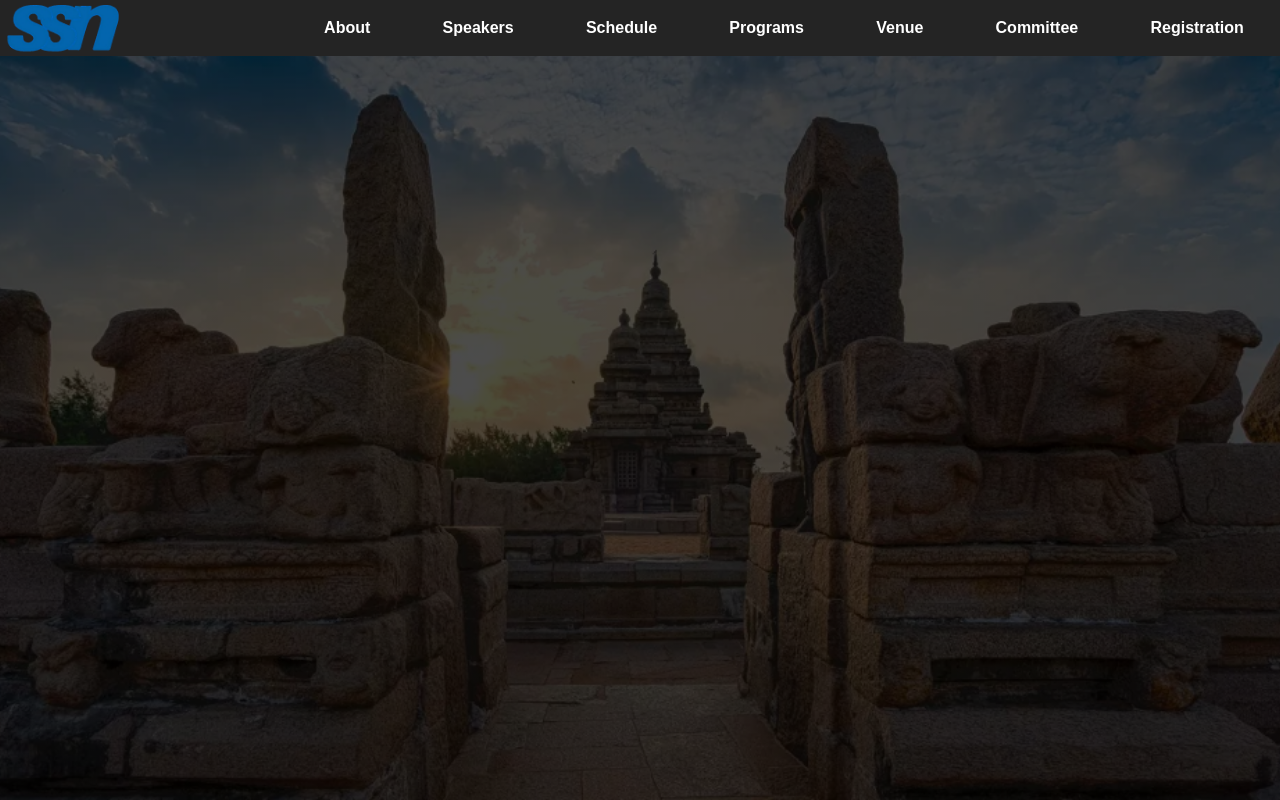
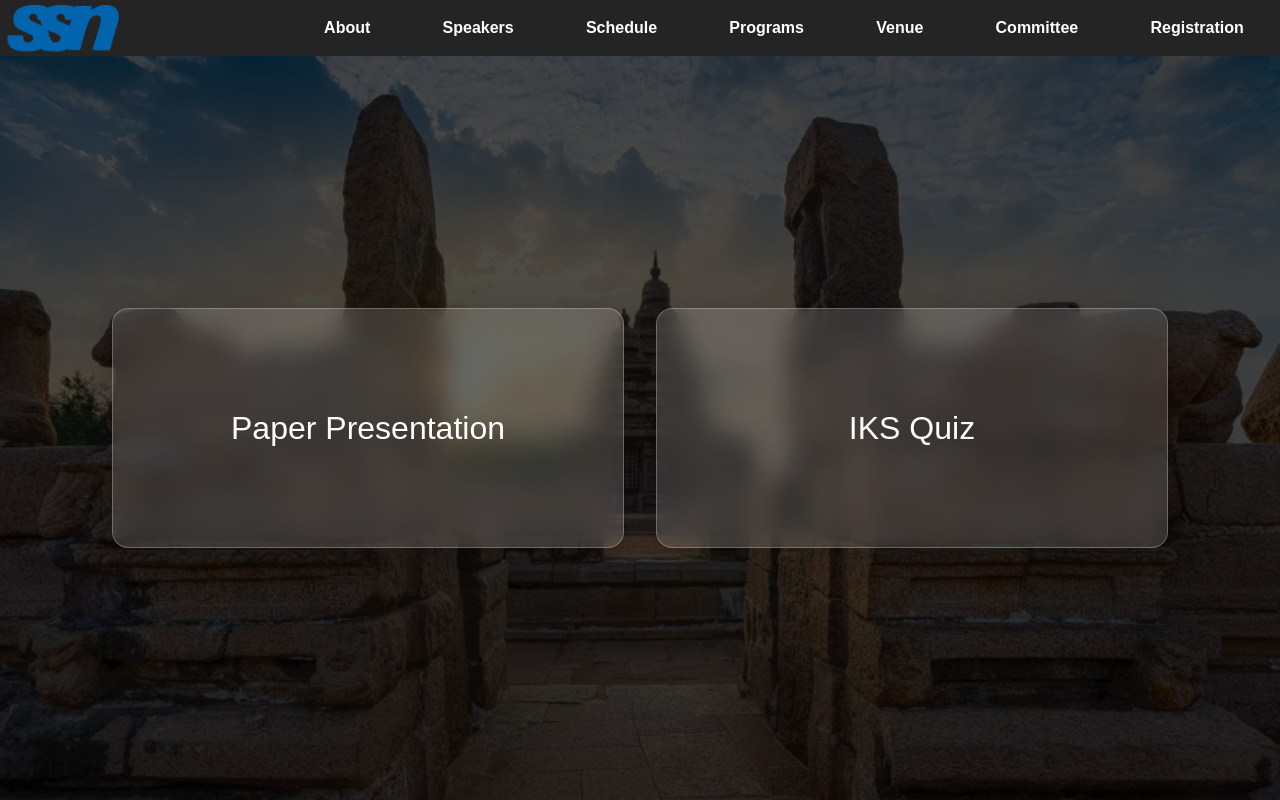
Before and after one commit to NikileshJayaguptha/iks-site, a React (Vite) app: page /#/about in a window 1280 px wide. Both pictures are taken after a click on the item "Programs". Built offline with nearby package versions, Linux system fonts and the light colour scheme.

Commit message:
programs page done

```diff
--- a/src/App.jsx
+++ b/src/App.jsx
@@ -4,8 +4,10 @@ import Home from "./Components/Home/home.jsx"
 import Speakers from './Components/Speakers/speakers.jsx'
 import About from './Components/About/about.jsx'
 import Committee from './Components/Committee/committee.jsx'
+import Program from './Components/Programs/program.jsx'
+import Paperpresentation from './Components/Paperpresentation/Paperpresentation.jsx'
+import Quizpage from "./Components/Quiz/quizpage.jsx"
 import { HashRouter, Routes, Route } from "react-router-dom"
-
 function App() {
   return (
     <HashRouter>
@@ -16,6 +18,9 @@ function App() {
         <Route path="/speakers" element={<Speakers />} />
         <Route path='/about' element={<About />}  />
         <Route path='/commitee' element={<Committee />}  />
+        <Route path='/programs' element={<Program />}  />
+        <Route path='/paperpresentation' element={<Paperpresentation />}  />
+        <Route path='/quiz' element={<Quizpage />}  />
 
       </Routes>
     </HashRouter>
--- a/src/Components/About/about.jsx
+++ b/src/Components/About/about.jsx
@@ -22,6 +22,7 @@ export default function About() {
           to knowledge that harmonizes material progress with spiritual wisdom.
         </p>
       </section>
+
 
       <section className="aboutsection">
         <h2 className="abtssntitle">Who can participate?</h2>
--- a/src/Components/Home/home.jsx
+++ b/src/Components/Home/home.jsx
@@ -19,6 +19,7 @@ export default function home() {
         <img src={ikslogo} alt="" className="ikslogo" />
         <img src={ssnlogo} alt="" className="ssnlog" />
       </div>
+
     </div>
   )
 }
--- /dev/null
+++ b/src/Components/Paperpresentation/Paperpresentation.jsx
@@ -0,0 +1,41 @@
+import React from 'react'
+import "./paperpresentation.css"
+
+export default function Paperpresentation() {
+  return (
+    <section className="aboutwrapper">
+
+      <section className="aboutsection">
+        <h2 className="abtssntitle">Conference Themes</h2>
+
+        <p className="abouttext">
+          <strong>1.</strong> Integrating Ancient Wisdom with Modern Learning<br />
+          <strong>2.</strong> Yoga, Ayurveda and Well-being in Education<br />
+          <strong>3.</strong> Tamil Literature and Knowledge Transmission<br />
+          <strong>4.</strong> Mental Sciences and Psychology<br />
+          <strong>5.</strong> Art, Music and Architecture in Learning<br />
+          <strong>6.</strong> Vedic Mathematics and Astronomy from Ancient India<br />
+          <strong>7.</strong> Education with Indian Roots
+        </p>
+      </section>
+      <section className="aboutsection">
+          <h2 className="abtssntitle">Prizes</h2>
+
+          <p className="abouttext">
+            The conference will recognize outstanding paper presentations with the following prizes:
+            <br /><br />
+            🥇 <strong>First Prize:</strong> ₹3000<br />
+            🥈 <strong>Second Prize:</strong> ₹2000<br />
+            🥉 <strong>Third Prize:</strong> ₹1000
+          </p>
+        </section>
+        <section className="aboutsection">
+        <h2 className="abtssntitle">Registration</h2>
+        <p className="abouttext">
+          Participants can register for Paper Presentation either online during conference registration or in person at the registration desk on the day of the event.
+          </p>
+      </section>
+        <div className="subbtn"><a href="https://forms.gle/EngkxYgZvaJUp7T28"><button className="submitpapbtn">Submit</button></a></div>
+    </section>
+  )
+}
--- /dev/null
+++ b/src/Components/Paperpresentation/paperpresentation.css
@@ -0,0 +1,52 @@
+.paperpresentation-wrapper{
+    color: white;
+    display: flex;
+    flex-direction: column;
+    justify-content: center;
+    align-items: center;
+    font-family: "Arial Rounded MT", "Arial Rounded MT Bold", Arial, sans-serif;
+}
+
+.textcontent{
+font-size: x-large;
+font-style: inherit;
+color: #a4d6fa;
+}
+.submitpapbtn{
+    height: 10vh;
+    width: 20vw;
+
+    /* Glass background */
+    background: rgba(255, 255, 255, 0.15);
+
+    /* Glass blur */
+    backdrop-filter: blur(12px);
+    -webkit-backdrop-filter: blur(12px);
+
+    /* Glass border */
+    border: 1px solid rgba(255, 255, 255, 0.25);
+
+    /* Depth */
+    box-shadow:
+        0 8px 32px rgba(0, 0, 0, 0.25);
+
+    /* Rounded edges */
+    border-radius: 16px;
+    color: white;
+    font-family: "Arial Rounded MT", "Arial Rounded MT Bold", Arial, sans-serif;
+    font-size: xx-large;
+    align-self: center;
+}
+
+.submitpapbtn:hover{
+    background: rgba(255, 255, 255, 0.5);
+}
+
+.submitpapbtn a{
+    color: white;
+    text-decoration: none;
+}
+
+.subbtn{
+    align-self: center;
+}
--- /dev/null
+++ b/src/Components/Programacard/programcard.css
@@ -0,0 +1,29 @@
+.progbutton {
+    height: 30vh;
+    width: 40vw;
+
+    /* Glass background */
+    background: rgba(255, 255, 255, 0.15);
+
+    /* Glass blur */
+    backdrop-filter: blur(12px);
+    -webkit-backdrop-filter: blur(12px);
+
+    /* Glass border */
+    border: 1px solid rgba(255, 255, 255, 0.25);
+
+    /* Depth */
+    box-shadow:
+        0 8px 32px rgba(0, 0, 0, 0.25);
+
+    /* Rounded edges */
+    border-radius: 16px;
+    color: white;
+    font-family: "Arial Rounded MT", "Arial Rounded MT Bold", Arial, sans-serif;
+    font-size: xx-large;
+
+}
+
+.progbutton:hover{
+    background: rgba(255, 255, 255, 0.5);
+}
--- /dev/null
+++ b/src/Components/Programacard/programcard.jsx
@@ -0,0 +1,7 @@
+import React from 'react'
+import "./programcard.css"
+export default function Programcard(props) {
+  return (
+    <div><button className='progbutton'>{props.name}</button></div>
+  )
+}
--- a/src/Components/Programs/program.css
+++ b/src/Components/Programs/program.css
@@ -0,0 +1,11 @@
+.program-page {
+  min-height: 93vh;
+  display: flex;
+  justify-content: center; /* horizontal */
+  align-items: center;     /* vertical */
+}
+
+.programcard {
+  display: flex;
+  gap: 2rem;
+}
--- a/src/Components/Programs/program.jsx
+++ b/src/Components/Programs/program.jsx
@@ -1,7 +1,18 @@
 import React from 'react'
-
-export default function program() {
+import "./program.css"
+import Programcard from '../Programacard/programcard'
+import { Link } from 'react-router-dom'
+export default function Program() {
   return (
-    <div>program</div>
+    <div className="program-page">
+      <div className="programcard">
+        <Link to="/paperpresentation">
+          <Programcard name="Paper Presentation"/>
+        </Link>
+        <Link to="/quiz">
+          <Programcard name="IKS Quiz"/>
+        </Link>
+      </div>
+    </div>
   )
 }
--- /dev/null
+++ b/src/Components/Quiz/quizpage.jsx
@@ -0,0 +1,61 @@
+import React from 'react'
+import "./quizpage.css"
+export default function Quizpage() {
+  return (
+    <div>
+      <section className="aboutwrapper">
+        <section className="aboutsection">
+          <h2 className="abtssntitle">IKS QUIZ</h2>
+
+          <p className="abouttext">
+            A short quiz based on Indian Knowledge Systems (IKS), designed around the core themes of the conference. The quiz aims to encourage awareness and understanding of traditional Indian knowledge and its relevance to contemporary research and interdisciplinary studies.
+          </p>
+        </section>
+
+      <section className="aboutsection">
+        <h2 className="abtssntitle">Conference Themes</h2>
+
+        <p className="abouttext">
+          <strong>1.</strong> Integrating Ancient Wisdom with Modern Learning<br />
+          <strong>2.</strong> Yoga, Ayurveda and Well-being in Education<br />
+          <strong>3.</strong> Tamil Literature and Knowledge Transmission<br />
+          <strong>4.</strong> Mental Sciences and Psychology<br />
+          <strong>5.</strong> Art, Music and Architecture in Learning<br />
+          <strong>6.</strong> Vedic Mathematics and Astronomy from Ancient India<br />
+          <strong>7.</strong> Education with Indian Roots
+        </p>
+      </section>
+
+      <section className="aboutsection">
+        <h2 className="abtssntitle">Registration</h2>
+        <p className="abouttext">
+          Participants can register for the IKS Quiz either online during conference registration or in person at the registration desk on the day of the event.
+          </p>
+      </section>
+
+        <table className="dates-table">
+  <thead>
+    <tr>
+      <th>Event</th>
+      <th>Date</th>
+      <th>Time</th>
+    </tr>
+  </thead>
+  <tbody>
+    <tr>
+      <td className="event-name">Quiz Prelims</td>
+      <td>12 February 2026</td>
+      <td>12:00 PM – 1:00 PM</td>
+    </tr>
+    <tr>
+      <td className="event-name">Quiz Finals</td>
+      <td>12 February 2026</td>
+      <td>2:00 PM – 3:00 PM</td>
+    </tr>
+  </tbody>
+</table>
+
+    </section>
+    </div>
+  )
+}
```
Also changed, not shown: src/Components/Quiz/quizpage.css (added), 2 other files (tests, documents, lock files or other folders).
